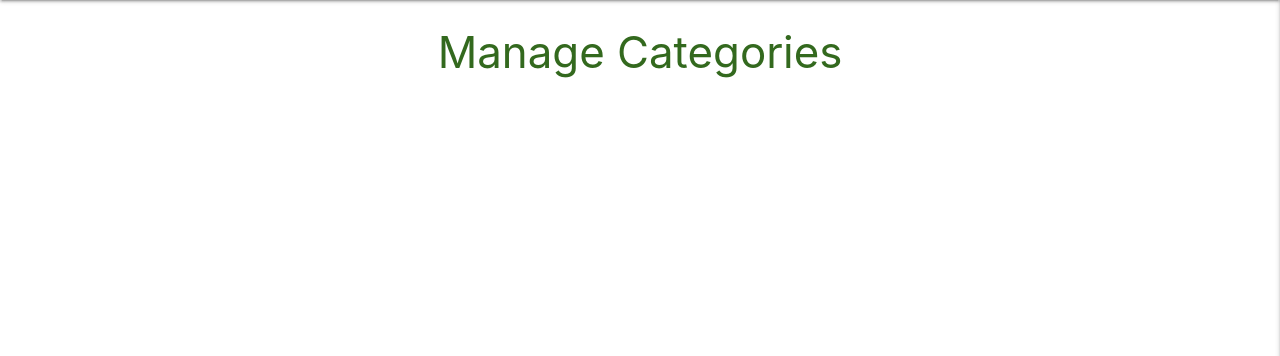
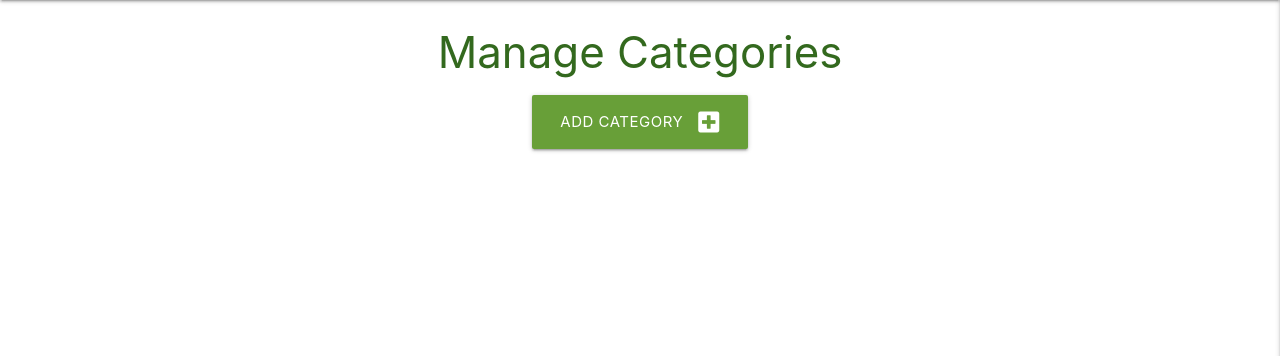
Before and after one commit to Josefinekihlstrom/mini-project, a Flask app: page /get_categories in a window 1280 px wide. Shown: the part 64-420 px from the top of the page. Run offline with Flask 2, Linux system fonts and the light colour scheme; data that the repository does not hold is empty; some libraries are stand-ins or nearby versions.

Commit message:
Add option to Add Category to db

```diff
--- a/app.py
+++ b/app.py
@@ -153,12 +153,27 @@ def delete_task(task_id):
     return redirect(url_for("get_tasks"))
 
 
+# get categories function -----------------------------------------------------
 @app.route("/get_categories")
 def get_categories():
     categories = list(mongo.db.categories.find().sort("category_name", 1))
     return render_template("categories.html", categories=categories)
 
 
+# add categories function -----------------------------------------------------
+@app.route("/add_category", methods=["GET", "POST"])
+def add_category():
+    if request.method == "POST":
+        category = {
+            "category_name": request.form.get("category_name")
+        }
+        mongo.db.categories.insert_one(category)
+        flash("New Category Added")
+        return redirect(url_for("get_categories"))
+
+    return render_template("add_category.html")
+
+
 if __name__ == "__main__":
     app.run(host=os.environ.get("IP"),
             port=int(os.environ.get("PORT")),
--- a/templates/categories.html
+++ b/templates/categories.html
@@ -1,6 +1,14 @@
 {% extends "base.html" %} {% block content %}
 
     <h3 class="light-green-text text-darken-4 center-align">Manage Categories</h3>
+
+    <div class="row">
+        <div class="col s12 center-align">
+            <a href="{{ url_for('add_category') }}" class="btn-large light-green darken-2 text-shadow">
+                Add Category <i class="fas fa-plus-square right"></i>
+            </a>
+        </div>
+    </div>
 
     <div class="row">
         {% for category in categories %}
```
Also changed, not shown: templates/add_category.html (added, +29 -0 lines).
